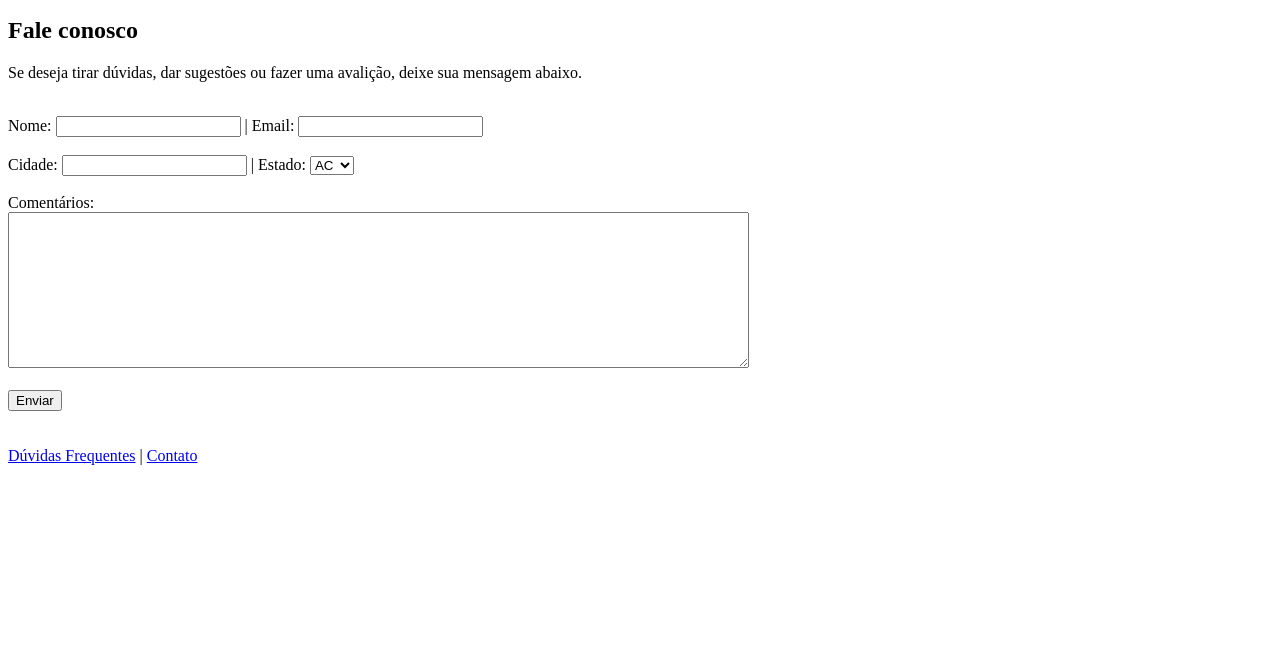
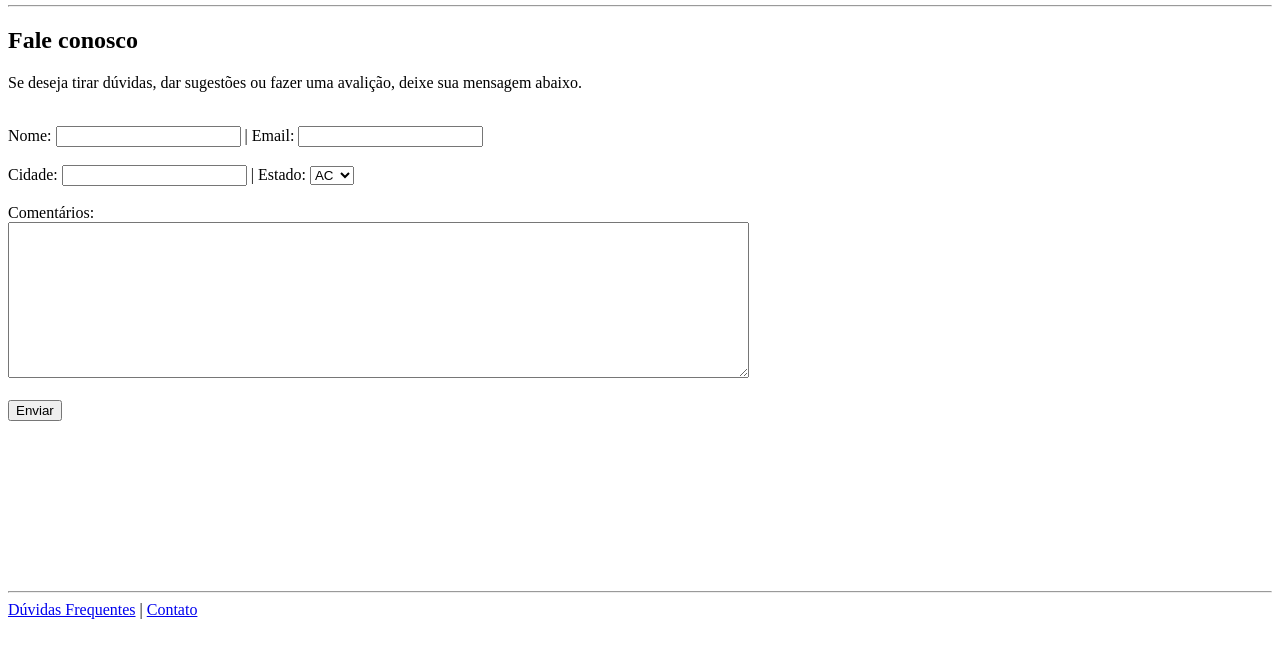
Before and after one commit to jacubavicius/projetocinema, a plain HTML site: page contato.html in a window 1280 px wide. Shown: the part 67-724 px from the top of the page. Drawn offline with Linux system fonts and the light colour scheme.

Commit message:
[FIX] Ajustes na página de contado

```diff
--- a/contato.html
+++ b/contato.html
@@ -27,6 +27,7 @@
         </select>
         <input type="submit" value="Selecionar" />
       </nav>
+      <hr />
     </header>
     <section>
       <h1>Fale conosco</h1>
@@ -93,6 +94,14 @@
     </section>
     <br /><br />
     <footer>
+      <br />
+      <br />
+      <br />
+      <br />
+      <br />
+      <br />
+      <br />
+      <hr />
       <a href="duvidas-frequentes.html">Dúvidas Frequentes</a>
       | <a href="contato.html">Contato</a>
     </footer>
```
